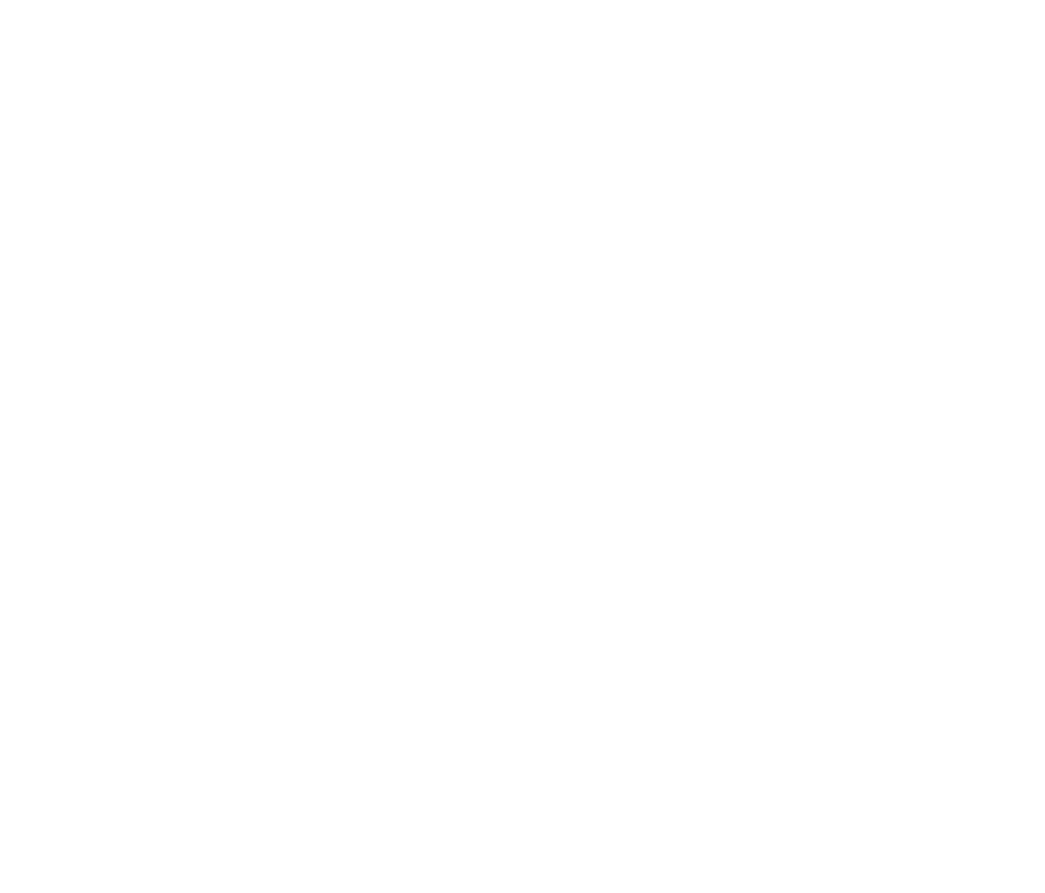
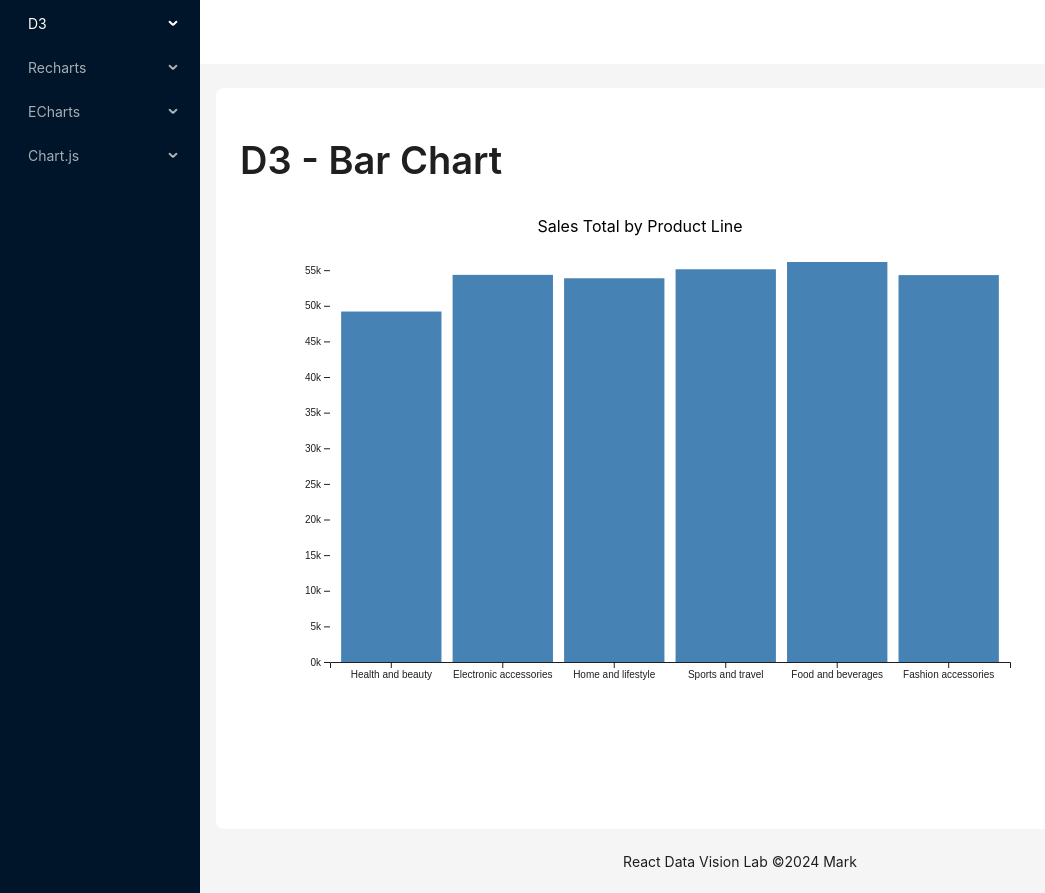
Before and after one commit to mark0613/React-Data-Vision-Lab, a React (Vite) app: page /d3/bar in a window 1280 px wide. Before the commit this address had no page. Shown: the whole page, without its empty margins (0-1045 px from the left). Before the commit the page ends 800 px from the top, so only its background shows below. Built offline with nearby package versions, Linux system fonts and the light colour scheme.

Commit message:
feat: d3 bar chart

```diff
--- a/package.json
+++ b/package.json
@@ -12,6 +12,7 @@
     "dependencies": {
         "@ant-design/icons": "^5.3.7",
         "antd": "^5.17.0",
+        "d3": "^7.9.0",
         "react": "^18.2.0",
         "react-dom": "^18.2.0",
         "react-router-dom": "^6.23.1"
--- /dev/null
+++ b/src/charts/d3/BarChart.jsx
@@ -0,0 +1,70 @@
+import { useEffect, useRef } from 'react';
+
+import * as d3 from 'd3';
+
+export const BarChart = ({ title, data, xKey, yKey }) => {
+    const svgRef = useRef();
+
+    useEffect(() => {
+        if (!data || data.length === 0) return;
+
+        // init
+        const svg = d3.select(svgRef.current);
+        svg.selectAll('*').remove();
+
+        const width = 800;
+        const height = 500;
+        const margin = { top: 60, right: 30, bottom: 40, left: 90 };
+
+        svg.attr('width', width + margin.left + margin.right)
+            .attr('height', height + margin.top + margin.bottom)
+            .append('g')
+            .attr('transform', `translate(${margin.left},${margin.top})`);
+
+        // x, y scale
+        const xScale = d3.scaleBand()
+            .range([margin.left, width - margin.right])
+            .padding(0.1)
+            .domain(data.map((d) => d[xKey]));
+
+        const yScale = d3.scaleLinear()
+            .range([height - margin.bottom, margin.top])
+            .domain([0, d3.max(data, (d) => d[yKey])]);
+
+        // x, y axis
+        const xAxis = (g) => g
+            .attr('transform', `translate(0,${height - margin.bottom})`)
+            .call(d3.axisBottom(xScale));
+
+        const yAxis = (g) => g
+            .attr('transform', `translate(${margin.left},0)`)
+            .call(d3.axisLeft(yScale).ticks(null, 's'))
+            .call((g_) => g_.select('.domain').remove());
+
+        svg.append('g').call(xAxis);
+        svg.append('g').call(yAxis);
+
+        // bar
+        svg.append('g')
+            .attr('fill', 'steelblue')
+            .selectAll('rect')
+            .data(data)
+            .join('rect')
+            .attr('x', (d) => xScale(d[xKey]))
+            .attr('y', (d) => yScale(d[yKey]))
+            .attr('height', (d) => yScale(0) - yScale(d[yKey]))
+            .attr('width', xScale.bandwidth());
+
+        // title
+        svg.append('text')
+            .attr('x', (width / 2))
+            .attr('y', margin.top / 2)
+            .attr('text-anchor', 'middle')
+            .style('font-size', '16px')
+            .text(title);
+    }, [JSON.stringify(data)], xKey, yKey, title);
+
+    return (
+        <svg ref={svgRef} />
+    );
+};
--- /dev/null
+++ b/src/charts/d3/index.js
@@ -0,0 +1 @@
+export * from './BarChart';
--- /dev/null
+++ b/src/pages/D3BarPage.jsx
@@ -0,0 +1,35 @@
+import { Typography } from 'antd';
+
+import { BarChart } from '../charts/d3';
+import salesData from '../data/supermarket_sales.json';
+
+import { Template } from './Template';
+
+const { Title } = Typography;
+
+const data = Object.values(salesData.reduce((acc, current) => {
+    const productLine = current['Product line'];
+    const totalValue = parseFloat(current.Total);
+
+    if (!acc[productLine]) {
+        acc[productLine] = {
+            'Product line': productLine,
+            Total: 0,
+        };
+    }
+
+    acc[productLine].Total += totalValue;
+    return acc;
+}, {}));
+
+export const D3BarPage = () => (
+    <Template>
+        <Title>D3 - Bar Chart</Title>
+        <BarChart
+            title="Sales Total by Product Line"
+            data={data}
+            xKey="Product line"
+            yKey="Total"
+        />
+    </Template>
+);
--- a/src/pages/Template.jsx
+++ b/src/pages/Template.jsx
@@ -1,3 +1,5 @@
+import { useNavigate } from 'react-router-dom';
+
 import { Layout, Menu, theme } from 'antd';
 
 const { Header, Content, Footer, Sider } = Layout;
@@ -6,7 +8,12 @@
     {
         key: 'd3',
         label: 'D3',
-        children: [],
+        children: [
+            {
+                key: 'bar',
+                label: 'Bar Chart',
+            },
+        ],
     },
     {
         key: 'recharts',
@@ -33,6 +40,13 @@
         },
     } = theme.useToken();
 
+    const navigate = useNavigate();
+
+    const onMenuClick = ({ keyPath }) => {
+        const path = keyPath.reverse().join('/');
+        navigate(`/${path}`);
+    };
+
     return (
         <Layout>
             <Sider
@@ -45,6 +59,7 @@
                     mode="inline"
                     defaultSelectedKeys={['d3']}
                     items={items}
+                    onClick={onMenuClick}
                 />
             </Sider>
             <Layout>
--- a/src/pages/index.js
+++ b/src/pages/index.js
@@ -1 +1,2 @@
+export * from './D3BarPage';
 export * from './Template';
--- a/src/router/Router.jsx
+++ b/src/router/Router.jsx
@@ -1,6 +1,6 @@
 import { BrowserRouter, Route, Routes } from 'react-router-dom';
 
-import { Template } from '../pages';
+import { D3BarPage, Template } from '../pages';
 
 export const Router = () => (
     <BrowserRouter>
@@ -10,6 +10,10 @@
                 element={<Template />}
                 exact
             />
+            <Route
+                path="/d3/bar"
+                element={<D3BarPage />}
+            />
         </Routes>
     </BrowserRouter>
 );
```
Also changed, not shown: src/charts/index.js (added), 1 other file (tests, documents, lock files or other folders).
